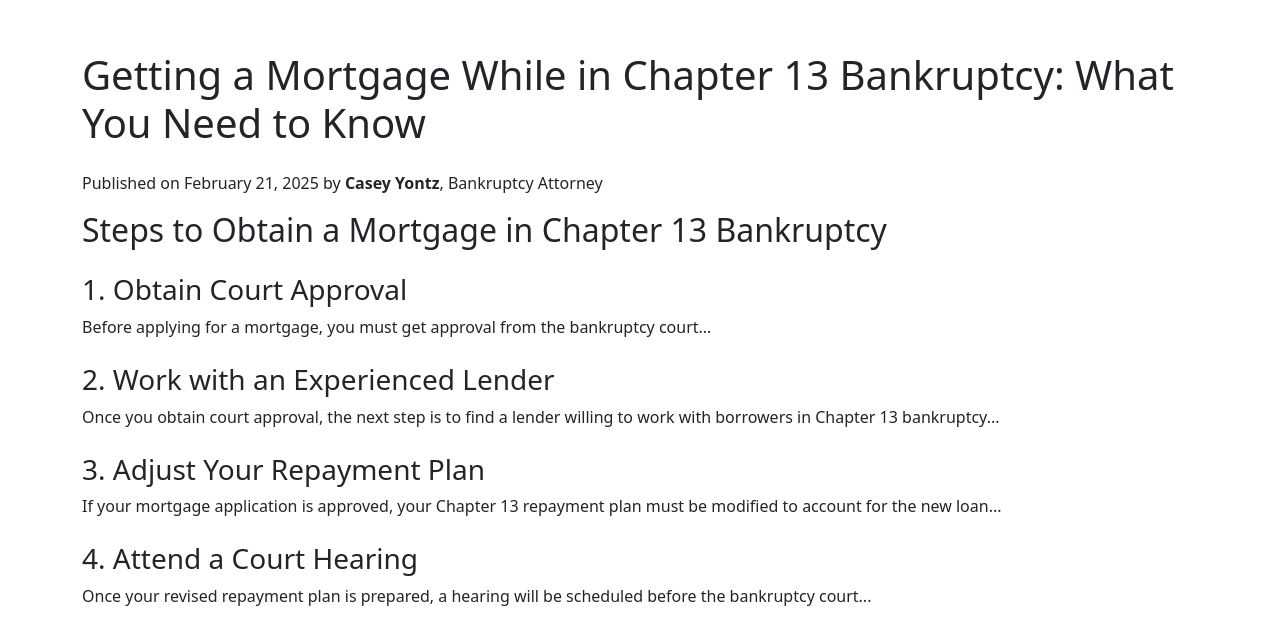
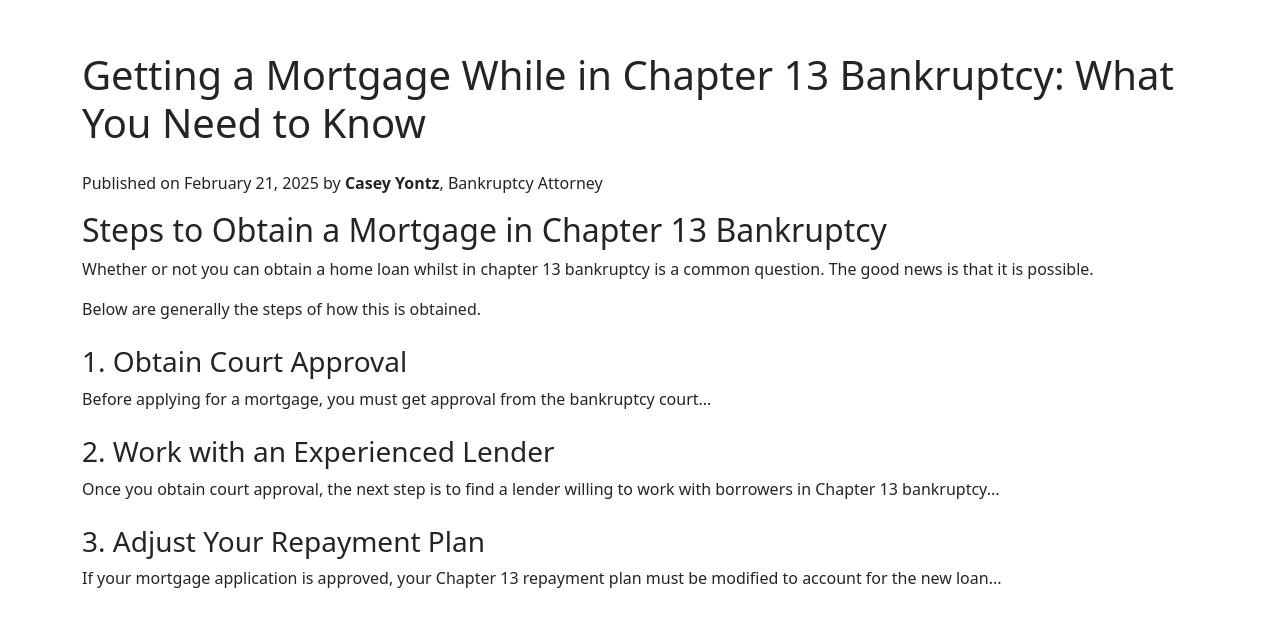
Before and after one commit to caseyy2003/next.js-az-gyr-bksite, a Next.js app: page /arizona-bankruptcy-lawyers-blog/home-loan-in-chapter-13 in a window 1280 px wide. Shown: the part 181-799 px from the top of the page. Built offline with nearby package versions, Linux system fonts and the light colour scheme.

Commit message:
changes to layout.tsx title

```diff
--- a/src/app/arizona-bankruptcy-lawyers-blog/home-loan-in-chapter-13/page.tsx
+++ b/src/app/arizona-bankruptcy-lawyers-blog/home-loan-in-chapter-13/page.tsx
@@ -23,8 +23,10 @@ const MortgageInChapter13Page = () => {
       <h1 className="text-3xl font-bold mb-4">Getting a Mortgage While in Chapter 13 Bankruptcy: What You Need to Know</h1>
       <p className="text-gray-600 text-sm">Published on February 21, 2025 by <strong>Casey Yontz</strong>, Bankruptcy Attorney</p>
 
+
       <h2 className="text-2xl font-semibold mt-6">Steps to Obtain a Mortgage in Chapter 13 Bankruptcy</h2>
-
+      <p>Whether or not you can obtain a home loan whilst in chapter 13 bankruptcy is a common question. The good news is that it is possible.</p>
+      <p>Below are generally the steps of how this is obtained.</p>
       <h3 className="text-xl font-semibold mt-4">1. Obtain Court Approval</h3>
       <p>Before applying for a mortgage, you must get approval from the bankruptcy court...</p>
 
--- a/src/app/layout.tsx
+++ b/src/app/layout.tsx
@@ -3,7 +3,7 @@ import Navigation from "../components/Navigation"; // ✅ Ensure this path is co
 import "bootstrap/dist/css/bootstrap.min.css";
 
 export const metadata = {
-  title: "My Blogs - Expert Bankruptcy Advice",
+  title: "Bankruptcy Attorney Arizona - Expert Bankruptcy Advice",
   description: "Expert bankruptcy guidance and services in Maricopa County.",
   keywords: "bankruptcy, attorney, Maricopa County, Phoenix, financial help",
   other: {
```
